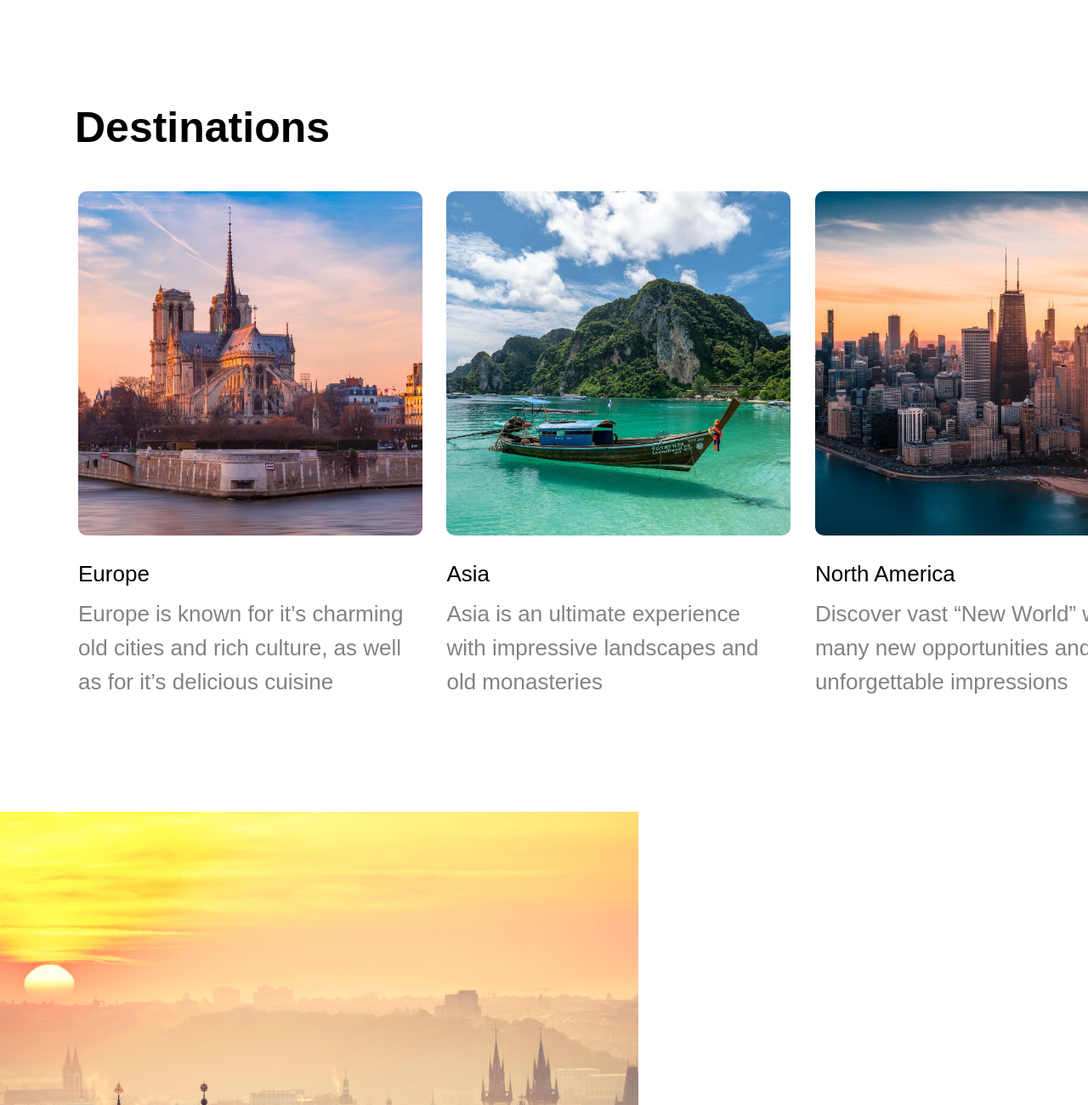
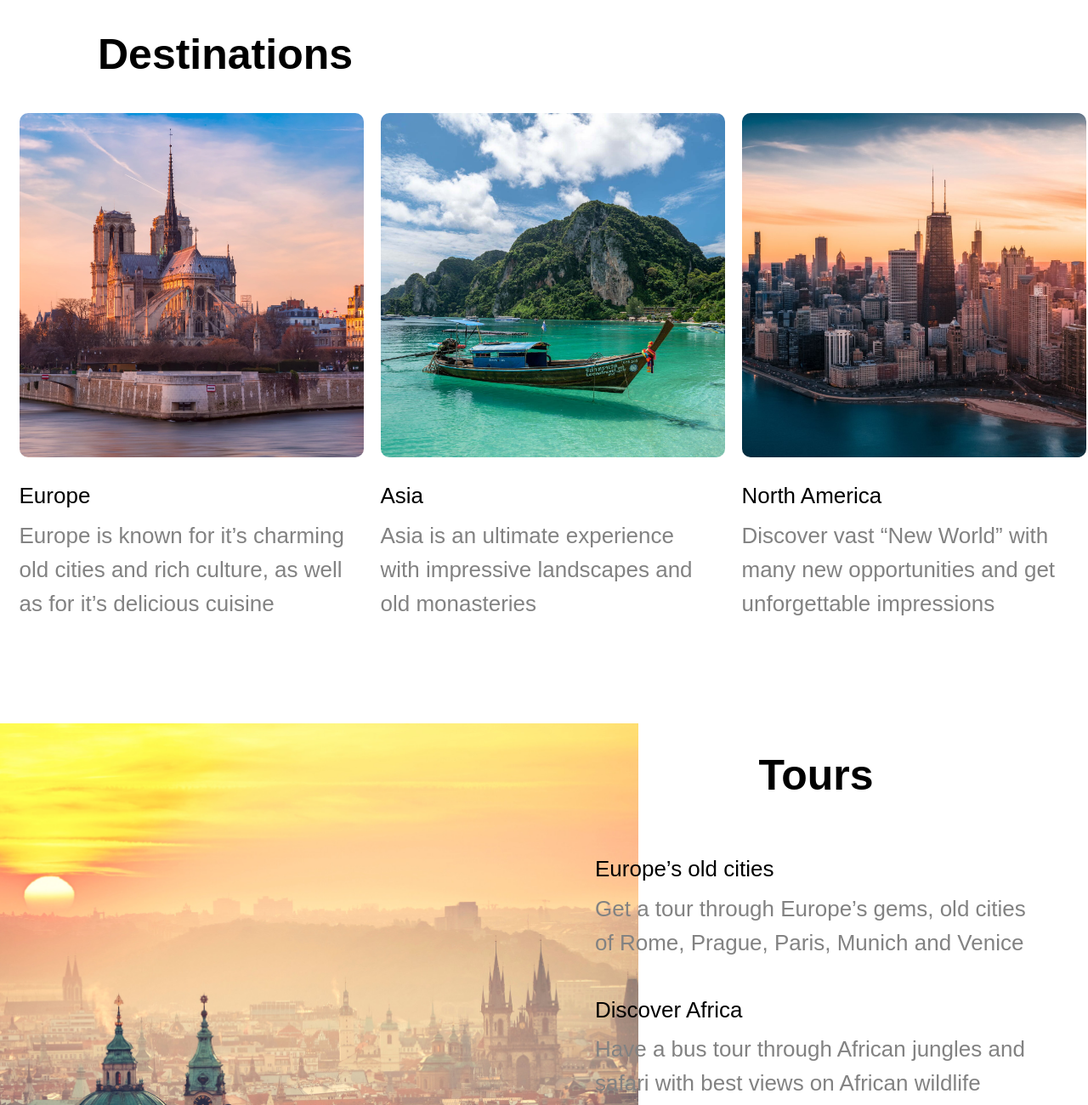
Before and after one commit to AndriiYemchuk/L4, a plain HTML site: page index.html in a window 1280 px wide. Shown: the part 1220-2520 px from the top of the page at 85% size. Drawn offline with Linux system fonts and the light colour scheme.

Commit message:
Update Flex Grid

```diff
--- a/index.html
+++ b/index.html
@@ -27,8 +27,8 @@
            <div>
             <img src="images/rio-de-janeiro-sehenswuerdigkeiten-zuckerhut.jpg" width="1470px" height="650px" class="RioPicture">
            </div>
+           <h1 id="Destinations">Destinations</h1>
            <div class="SecondContainer">
-            <h1 id="Destinations">Destinations</h1>
             <div class="Elements2">
            <div class="ConteinerElement">
             <a href="pages/Europe.html"><img src="images/Adobe_Stock_275269898_667f51c960.webp" width="600px"></a>
@@ -119,7 +119,7 @@
            </div>
 
         <footer>
-           <h1 class ="logo_f">TravelGo!</h1>
+           <a href="index.html"><h1 class ="logo_f">TravelGo!</h1></a>
            <div class="list_f">
             <ul>
             <a href=#Top><li>To the top</li></a>
--- a/styles/style.css
+++ b/styles/style.css
@@ -92,19 +92,22 @@ a{
 
 .SecondContainer{
     margin-top: 120px;
-    width: 1300px;
-    margin-left: 80px;
+    margin-left: 0px;
+    position: relative;
+    display: flex;
+    justify-content: space-around;
 }
-.SecondContainer h1{
+#Destinations{
     font-size: 50px;
-    margin-left: 8px;
+    margin-left: 115px;
+    margin-bottom: -80px;
 }
 .Elements2{
-    display: inline-block;
+    display: flex;
+    justify-content: space-around;
 }
 .ConteinerElement{
-    display: inline-block;
-    padding: 12px;
+   padding-left: 20px;
 }
 .ConteinerElement img{
     width: 405px;
@@ -112,6 +115,8 @@ a{
     object-fit: cover;
     border-radius: 10px;
 }
+
+
 .ConteinerElement h3{
     color: black;
     font-size: 26px;
@@ -127,7 +132,8 @@ a{
 
 
 .ToursContainer{
-    display: inline-block;
+    display: grid;
+grid-template-columns: 50% 50%;
     margin-top: 95px;
 }
 .ToursContainer img{
@@ -136,8 +142,9 @@ a{
     object-fit: cover;
 }
 .Container3{
-    display: inline-block;
-    margin-left: 100px;
+    display: grid;
+    justify-self:center;
+    width: 520px;
 }
 .Container3 button{
     background-color: black;
@@ -230,8 +237,9 @@ a{
     margin-top: 90px;
 }
 .Elements5{
-    display: inline-block;
-    margin-left: 35px;
+    display: flex;
+    position: relative;
+    justify-content: space-around;
 }
 .ConteinerElement5{
     border: 1.5px solid #E6E6E6;
@@ -239,7 +247,6 @@ a{
     float: left;
     width: 410px;
     height: 250px;
-    margin-left: 40px;
     position: relative;
 }
 .ConteinerElement5 p{
@@ -278,6 +285,7 @@ a{
     width: 1470px;
     height: 250px;
     margin-top: 90px;
+
 }
 .Container6 h1{
     float: left;
@@ -318,6 +326,7 @@ a{
 .logo_f{
     display: inline-block;
     font-size: 40px;
+    color: black;
     margin-left: 80px;
     margin-top: 40px;
 }
```
Also changed, not shown: 1 other file.
